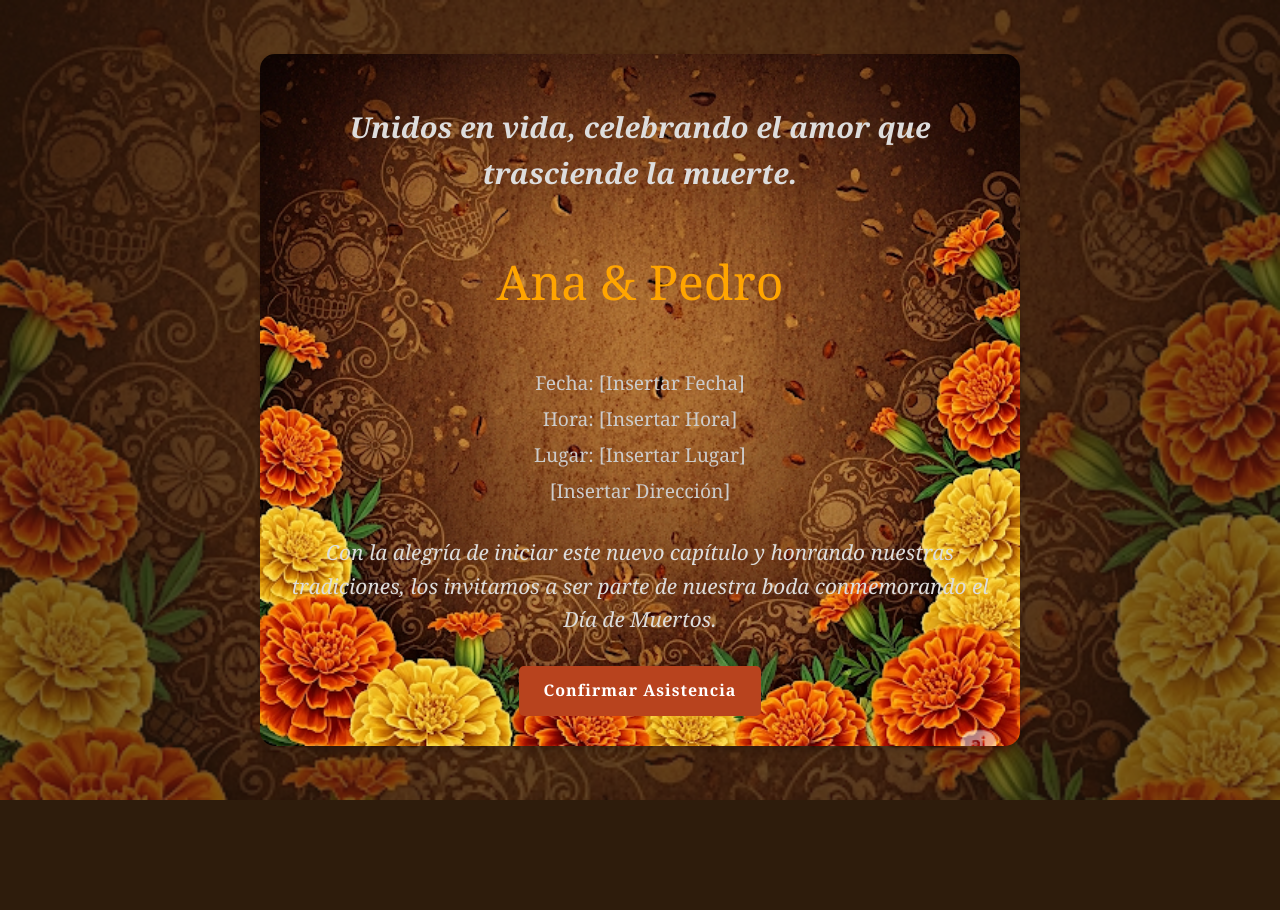
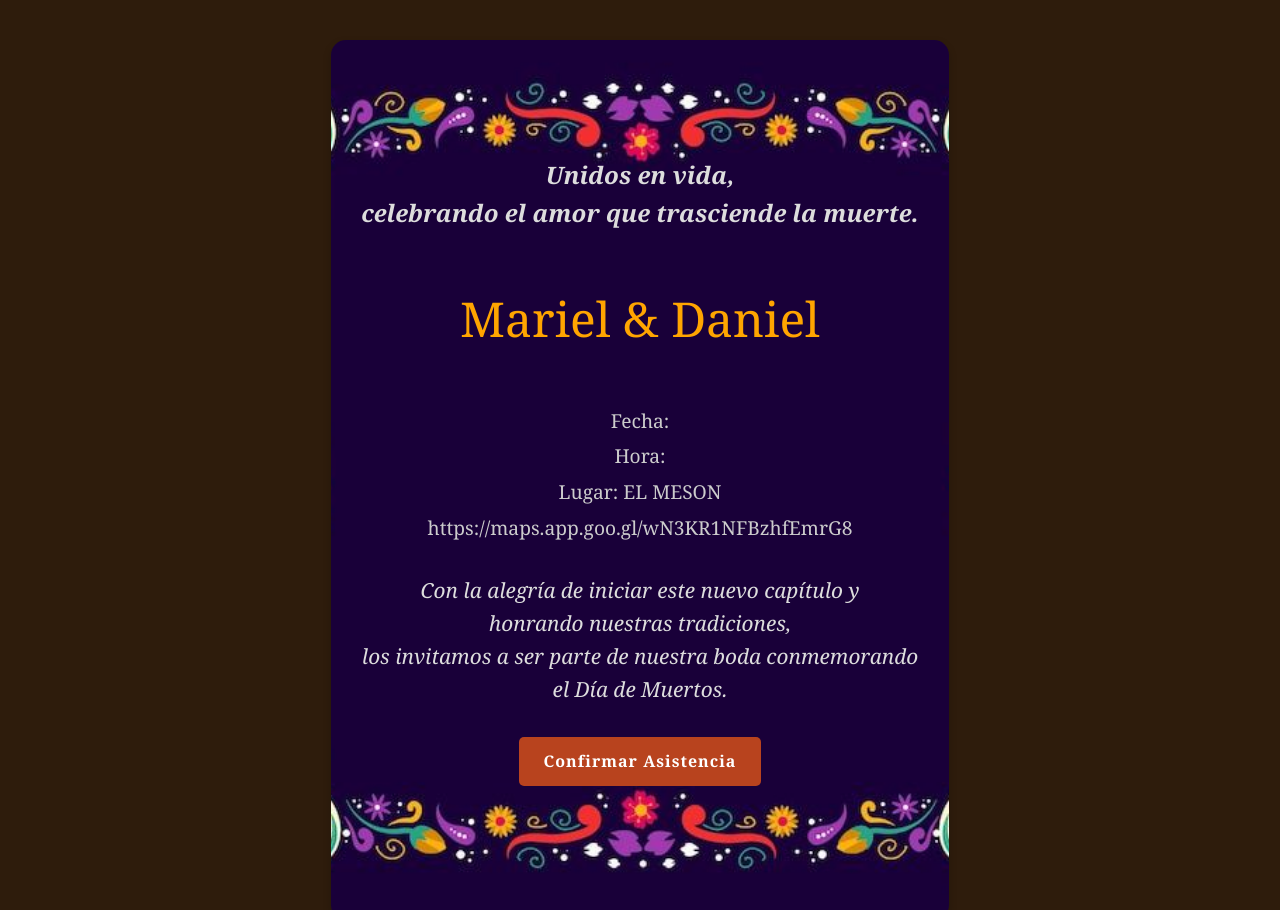
Before and after one commit to DanielGG990508/Boda, a plain HTML site: page index.html in a window 1280 px wide. Shown: the top 910 px of the page. Before the commit the page ends 800 px from the top, so only its background shows below. Drawn offline with Linux system fonts and the light colour scheme; a web font is replaced by a local one.

Commit message:
refactor de index

```diff
--- a/index.html
+++ b/index.html
@@ -13,19 +13,23 @@
     <div class="background-image"></div>
     <div class="container">
         <div class="header">
-            <h1>Unidos en vida, celebrando el amor que trasciende la muerte.</h1>
+            <h1>Unidos en vida,
+                <br>celebrando el amor que trasciende la muerte.</h1>
         </div>
         <div class="names">
-            <p>Ana & Pedro</p>
+            <p>Mariel & Daniel</p>
         </div>
         <div class="details">
-            <p>Fecha: [Insertar Fecha]</p>
-            <p>Hora: [Insertar Hora]</p>
-            <p>Lugar: [Insertar Lugar]</p>
-            <p>[Insertar Dirección]</p>
+            <p>Fecha: </p>
+            <p>Hora: </p>
+            <p>Lugar: EL MESON</p>
+            <p>https://maps.app.goo.gl/wN3KR1NFBzhfEmrG8</p>
         </div>
         <div class="message">
-            <p>Con la alegría de iniciar este nuevo capítulo y honrando nuestras tradiciones, los invitamos a ser parte de nuestra boda conmemorando el Día de Muertos.</p>
+            <p>Con la alegría de iniciar este nuevo capítulo y
+                <br> honrando nuestras tradiciones,
+                <br>los invitamos a ser parte de nuestra boda conmemorando
+                <br>el Día de Muertos.</p>
         </div>
         <a href="URL_DE_GOOGLE_FORMS" class="rsvp-button">Confirmar Asistencia</a>
     </div>
--- a/styles.css
+++ b/styles.css
@@ -20,7 +20,6 @@ body {
     left: 0;
     width: 100%;
     height: 100%;
-    background-image: url('Fondo.png');
     background-size: cover;
     background-position: center;
     background-repeat: no-repeat;
@@ -29,19 +28,17 @@ body {
 }
 
 .container {
-    max-width: 700px;
+    max-width: 800px;
+    min-height: 750px;
     margin: 40px auto;
     padding: 30px;
-    /* CAMBIA ESTO: */
-    background-color: transparent; /* Hace el fondo del contenedor transparente */
+    padding-top: 100px;
+    background-color: transparent;
 
-    /* AÑADE ESTO: */
-    background-image: url(Fondo.png); /* Aplica la imagen al fondo del contenedor */
+    background-image: url('Fondo1.jpg');
     background-size: cover;
     background-position: center;
     background-repeat: no-repeat;
-    /* Puedes ajustar la opacidad de la imagen aquí si lo deseas */
-    background-color: rgba(75, 52, 31, 0.85); /* Este color quedará como un overlay */
 
     border-radius: 15px;
     box-shadow: 0 4px 8px rgba(0, 0, 0, 0.2);
@@ -52,7 +49,7 @@ body {
 .header h1 {
     font-family: 'Georgia', serif;
     font-style: italic;
-    font-size: 1.8em;
+    font-size: 1.5em;
     color: #dddddd;
     margin-bottom: 5px;
 }
```
Also changed, not shown: Fondo1.jpg (added), Fondo_.jpg (added).
